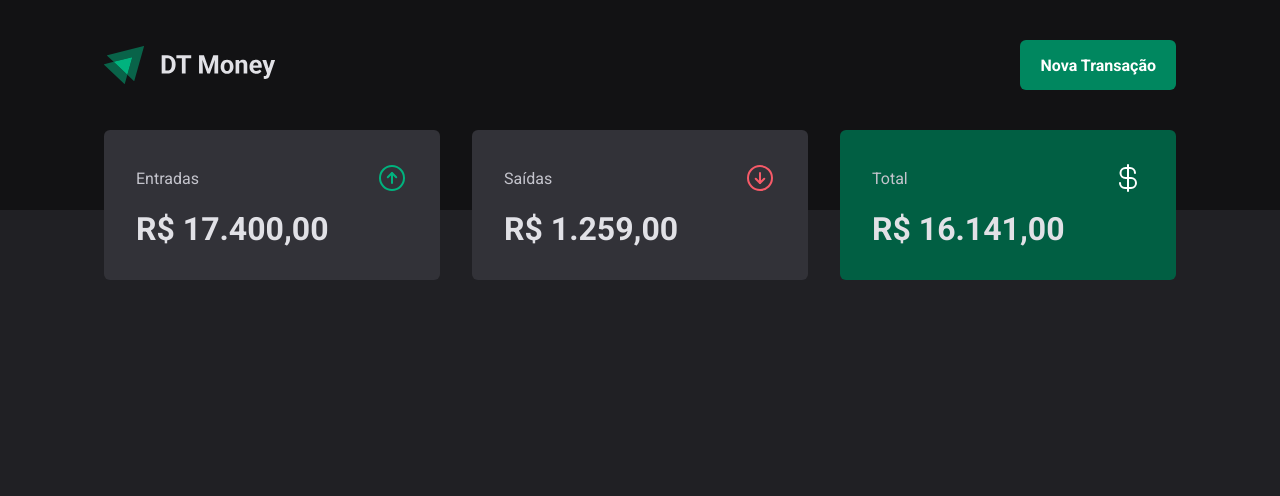
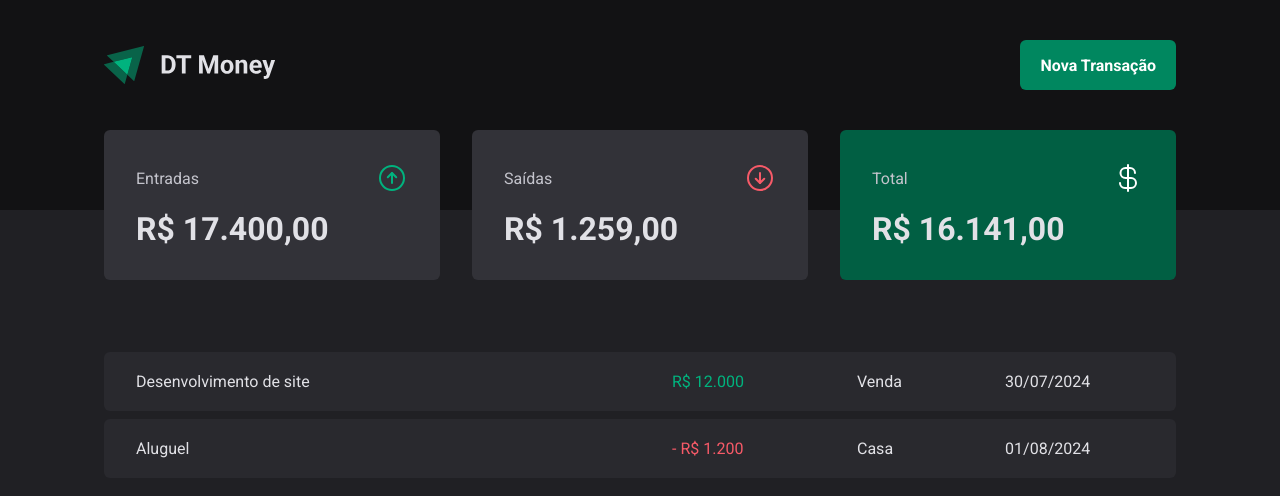
Before and after one commit to jandersonvb/03-dt-money, a React (Vite) app: page / in a window 1280 px wide. Shown: the top 496 px of the page. Built offline with nearby package versions, Linux system fonts and the light colour scheme.

Commit message:
feat: create transactions table on the page Transactions

```diff
--- a/src/pages/Transactions/Transactions.styles.ts
+++ b/src/pages/Transactions/Transactions.styles.ts
@@ -0,0 +1,48 @@
+import { styled } from "styled-components";
+
+export const TransactionsContainer = styled.main`
+  width: 100%;
+  max-width: 1120px;
+  margin: 4rem auto 0;
+  padding: 0 1.5rem;
+`;
+
+
+export const TransactionsTable = styled.table`
+  width: 100%;
+  border-collapse: separate;
+  border-spacing: 0 0.5rem;
+  margin-top: 1.5rem;
+
+  th {
+    color: var(--text-body);
+    font-weight: 400;
+    padding: 1rem 2rem;
+    text-align: left;
+    line-height: 1.5rem;
+  }
+
+  td {
+    background: ${({ theme }) => theme["gray-700"]};
+    padding: 1.25rem 2rem;
+
+
+    &:first-child {
+      border-top-left-radius: 6px;
+      border-bottom-left-radius: 6px;
+    }
+
+    &:last-child {
+      border-top-right-radius: 6px;
+      border-bottom-right-radius: 6px;
+    }
+  }
+`;
+
+interface PriceHightlightProps {
+  variant?: "income" | "outcome";
+}
+
+export const PriceHightlight = styled.span<PriceHightlightProps>`
+  color: ${({ theme, variant }) => variant === "income" ? theme["green-300"] : theme["red-300"]};
+`;
--- a/src/pages/Transactions/Transactions.tsx
+++ b/src/pages/Transactions/Transactions.tsx
@@ -1,12 +1,36 @@
 import { Header } from "../../components/Header/Header";
 import { Summary } from "../../components/Summary/Summary";
+import { PriceHightlight, TransactionsContainer, TransactionsTable } from "./Transactions.styles";
 
 export function Transactions() {
   return (
     <div>
       <Header />
+      <Summary />
 
-      <Summary />
+      <TransactionsContainer>
+        <TransactionsTable>
+          <tbody>
+            <tr>
+              <td width="50%">Desenvolvimento de site</td>
+              <td>
+                <PriceHightlight variant="income">R$ 12.000</PriceHightlight>
+              </td>
+              <td>Venda</td>
+              <td>30/07/2024</td>
+            </tr>
+
+            <tr>
+              <td>Aluguel</td>
+              <td>
+                <PriceHightlight variant="outcome">- R$ 1.200</PriceHightlight>
+              </td>
+              <td>Casa</td>
+              <td>01/08/2024</td>
+            </tr>
+          </tbody>
+        </TransactionsTable>
+      </TransactionsContainer>
     </div>
   );
 }
```
